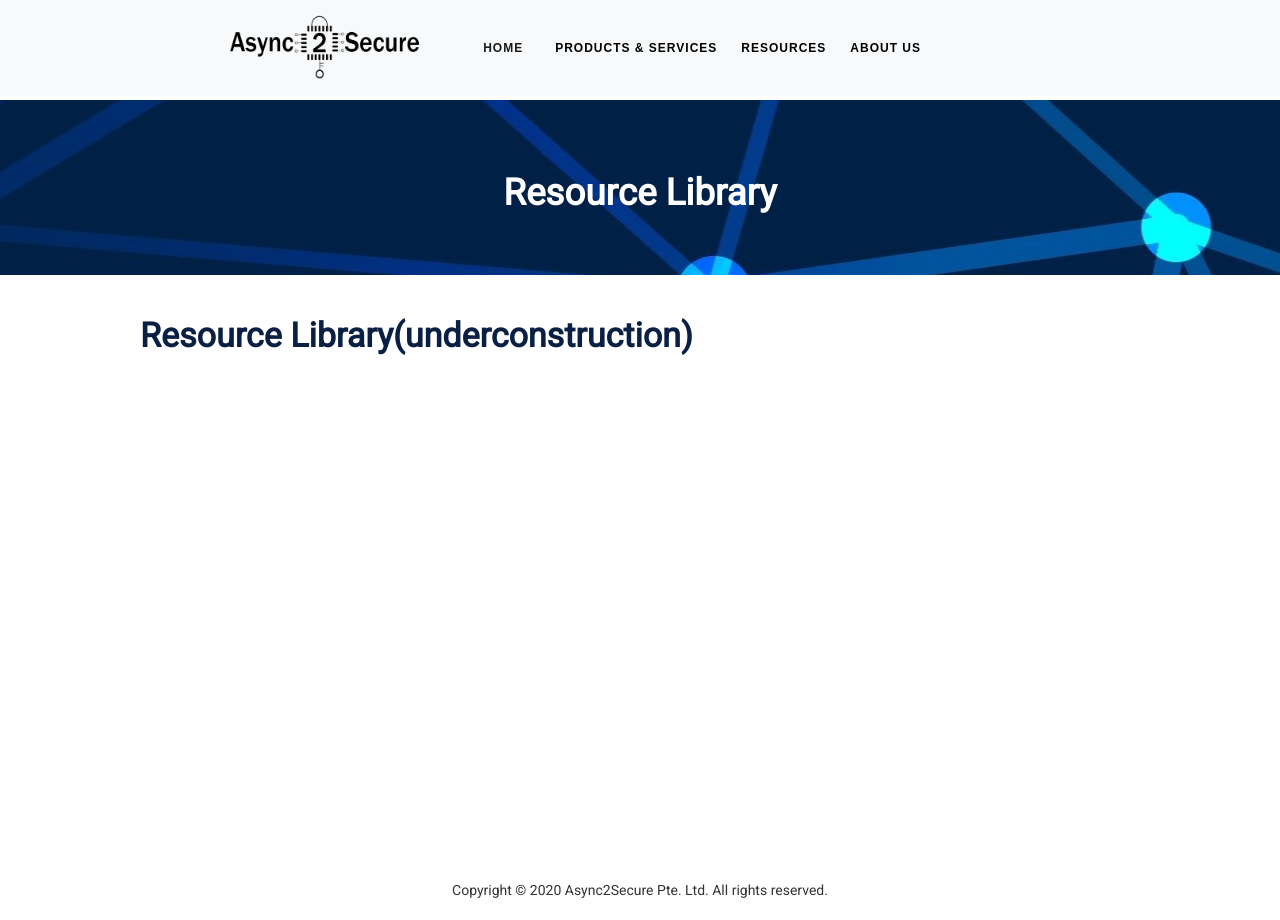
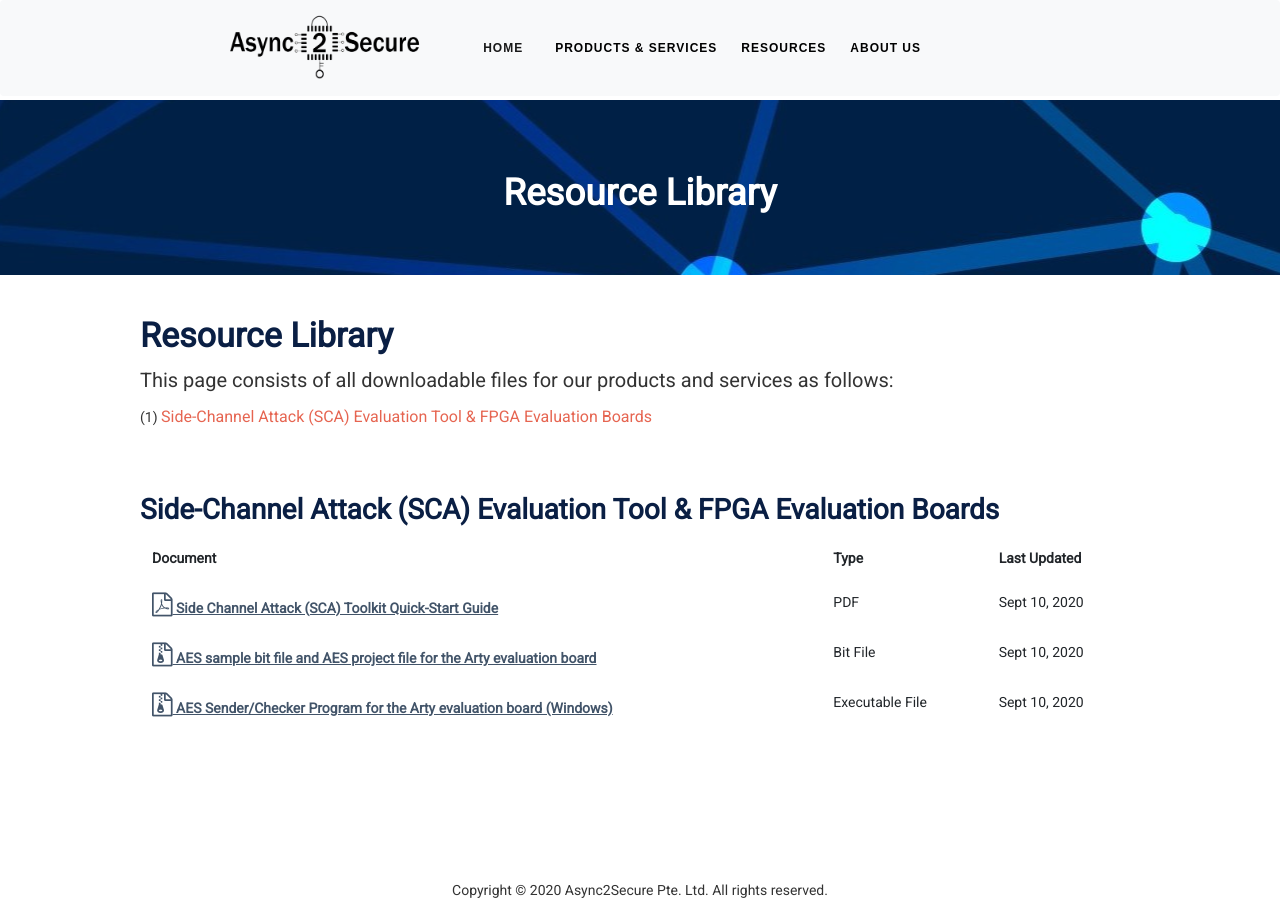
Before and after one commit to async2secure/async2secure.github.io, a Jekyll site: the page built from _pages/resources/resource_library.md, in a window 1280 px wide. Built offline with Jekyll 4.4.1, drawn with Linux system fonts in a browser that asks for light colours; some web fonts are replaced.

Commit message:
add files to resoure library page

```diff
--- a/_pages/resources/resource_library.md
+++ b/_pages/resources/resource_library.md
@@ -2,7 +2,7 @@
 layout: page
 permalink: /resources/resource_library
 ---
-
+<link rel="stylesheet" href="https://cdnjs.cloudflare.com/ajax/libs/font-awesome/4.7.0/css/font-awesome.min.css">
 <div class="hero--resources">
    <div class="hero__wrap">
       <h1 class="hero__title">Resource Library</h1>
@@ -10,7 +10,47 @@ permalink: /resources/resource_library
 </div>
 <br>
 <article class="new">
+<a id="first"></a>
+<h4>Resource Library</h4>
+<p>This page consists of all downloadable files for our products and services as follows:</p>
+   <ul style="list-style-type:none; padding-left: 0;">
+      <li>(1) <a class="link" href="#first">Side-Channel Attack (SCA) Evaluation Tool & FPGA Evaluation Boards</a></li>
+   </ul>
+<br>
+<br>
 
-<h4>Resource Library(underconstruction)</h4>
+<h5>Side-Channel Attack (SCA) Evaluation Tool & FPGA Evaluation Boards</h5>
+
+<table class="table table-borderless">
+   <thead>
+      <tr>
+         <th scope="col">Document</th>
+         <th scope="col">Type</th>
+         <th scope="col">Last Updated</th>
+      </tr>
+   </thead>
+   <tbody>
+      <tr>
+         <th scope="row">   <a href="/assets/resources/Quick_Start_Guide_SCA_Platform.pdf">
+            <i class="fa fa-file-pdf-o" aria-hidden="true" style="font-size:24px;"></i> Side Channel Attack (SCA) Toolkit Quick-Start Guide</a>
+         </th>
+         <td>PDF</td>
+         <td>Sept 10, 2020</td>
+      </tr>
+      <tr>
+         <th scope="row"> <a href="/assets/resources/AES_ARTY_TOP_A735.zip">
+            <i class="fa fa-file-archive-o" aria-hidden="true" style="font-size:24px;"></i> AES sample bit file and AES project file for the Arty evaluation board</a>
+         </th>
+         <td>Bit File</td>
+         <td>Sept 10, 2020</td>
+      </tr>
+      <tr>
+         <th scope="row"><a href="/assets/resources/FPGA_serial_sender.zip">
+            <i class="fa fa-file-archive-o" aria-hidden="true" style="font-size:24px;"></i>  AES Sender/Checker Program for the Arty evaluation board (Windows)</a></th>
+         <td>Executable File</td>
+         <td>Sept 10, 2020</td>
+      </tr>
+   </tbody>
+</table>
 
 </article>
```
Also changed, not shown: _pages/products/design_and_evaluation_tools.md (+1 -1 lines), 3 other files.
